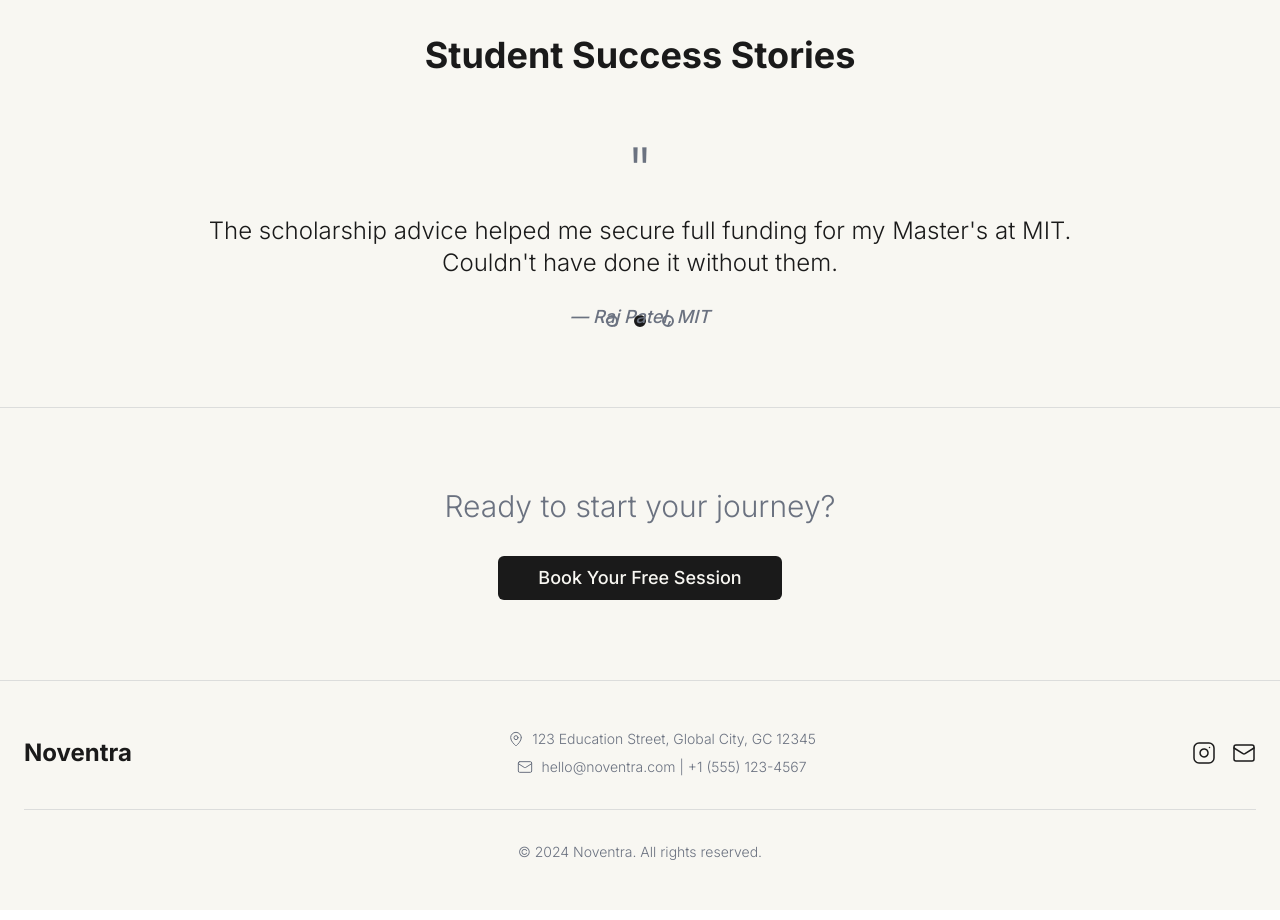
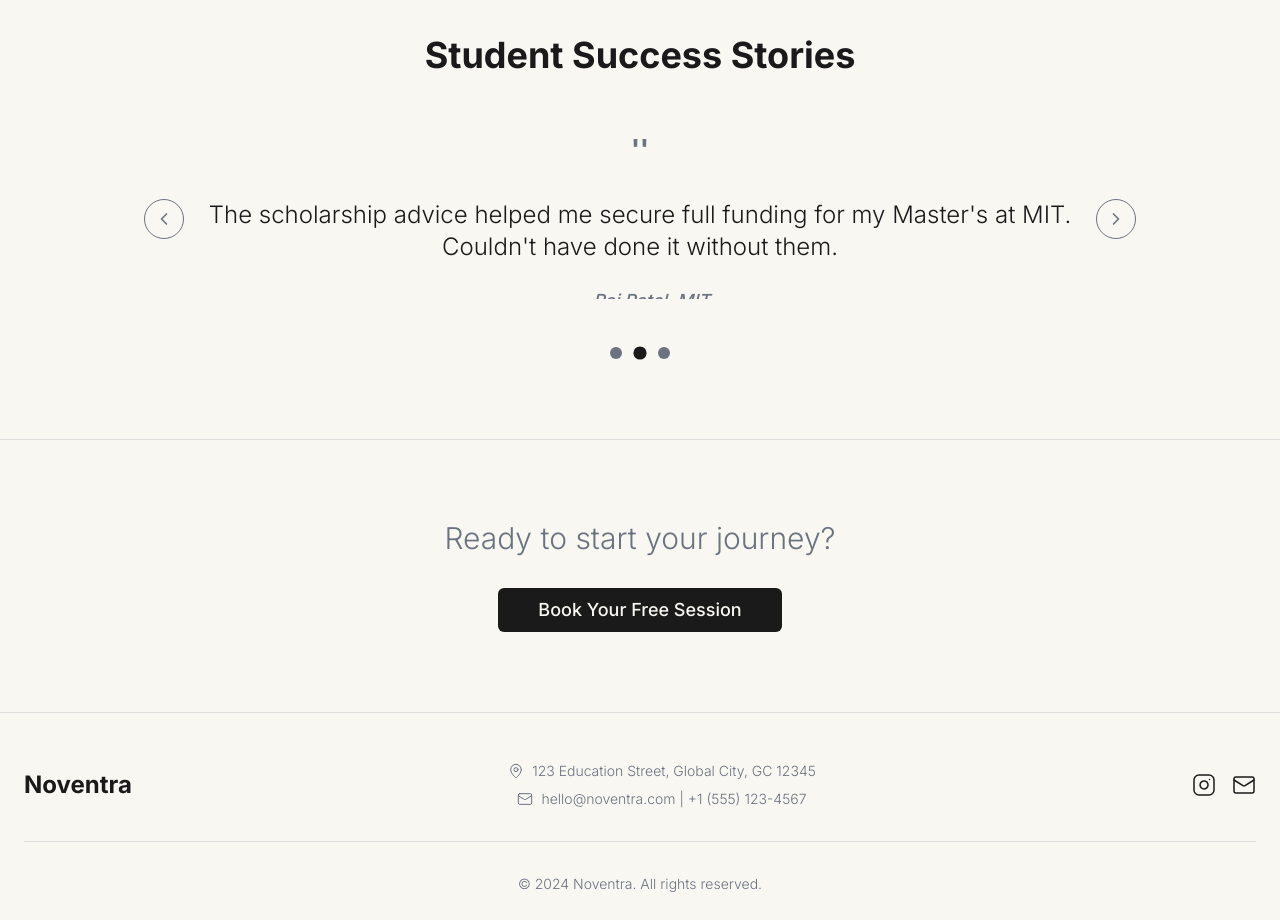
Before and after one commit to burakbayramin/global-edu-landing-page, a React (Vite) app: page / in a window 1280 px wide. Shown: the part 1840-2760 px from the top of the page. Built offline with nearby package versions, Linux system fonts and the light colour scheme.

Commit message:
Fix: Improve Student Success Stories carousel
Improved the styling and functionality of the Student Success Stories carousel.

```diff
--- a/src/components/Testimonials.tsx
+++ b/src/components/Testimonials.tsx
@@ -1,5 +1,6 @@
 
 import React, { useState, useEffect } from 'react';
+import { ChevronLeft, ChevronRight } from 'lucide-react';
 
 const testimonials = [
   {
@@ -22,10 +23,18 @@ const Testimonials = () => {
   useEffect(() => {
     const timer = setInterval(() => {
       setCurrentTestimonial((prev) => (prev + 1) % testimonials.length);
-    }, 4000);
+    }, 5000);
 
     return () => clearInterval(timer);
   }, []);
+
+  const nextTestimonial = () => {
+    setCurrentTestimonial((prev) => (prev + 1) % testimonials.length);
+  };
+
+  const prevTestimonial = () => {
+    setCurrentTestimonial((prev) => (prev - 1 + testimonials.length) % testimonials.length);
+  };
 
   return (
     <section className="w-full bg-off-white py-20">
@@ -33,37 +42,64 @@ const Testimonials = () => {
         <h2 className="font-geometric font-bold text-3xl md:text-4xl text-charcoal text-center mb-16">
           Student Success Stories
         </h2>
-        <div className="max-w-4xl mx-auto relative h-40 md:h-32">
+
+        <div className="max-w-4xl mx-auto relative">
+          {/* Navigation arrows */}
+          <button
+            onClick={prevTestimonial}
+            className="absolute left-0 top-1/2 -translate-y-1/2 -translate-x-12 w-10 h-10 rounded-full border border-mid-grey hover:border-charcoal transition-colors duration-300 flex items-center justify-center group"
+            aria-label="Previous testimonial"
+          >
+            <ChevronLeft size={20} className="text-mid-grey group-hover:text-charcoal transition-colors duration-300" />
+          </button>
+
+          <button
+            onClick={nextTestimonial}
+            className="absolute right-0 top-1/2 -translate-y-1/2 translate-x-12 w-10 h-10 rounded-full border border-mid-grey hover:border-charcoal transition-colors duration-300 flex items-center justify-center group"
+            aria-label="Next testimonial"
+          >
+            <ChevronRight size={20} className="text-mid-grey group-hover:text-charcoal transition-colors duration-300" />
+          </button>
+
+          {/* Testimonial content */}
+          <div className="relative h-48 md:h-40 overflow-hidden">
             {testimonials.map((testimonial, index) => (
               <div
                 key={index}
-              className={`absolute inset-0 text-center transition-opacity duration-1000 ${
-                index === currentTestimonial ? 'opacity-100' : 'opacity-0'
+                className={`absolute inset-0 text-center transition-all duration-500 ease-in-out ${
+                  index === currentTestimonial
+                    ? 'opacity-100 translate-x-0'
+                    : index < currentTestimonial
+                      ? 'opacity-0 -translate-x-full'
+                      : 'opacity-0 translate-x-full'
                 }`}
               >
+                <div className="flex flex-col justify-center h-full">
                   <div className="mb-4">
                     <span className="text-6xl text-mid-grey font-light leading-none">"</span>
                   </div>
-              <blockquote className="font-geometric font-light text-xl md:text-2xl text-charcoal mb-6 leading-relaxed">
+                  <blockquote className="font-geometric font-light text-xl md:text-2xl text-charcoal mb-6 leading-relaxed px-4">
                     {testimonial.quote}
                   </blockquote>
                   <cite className="font-geometric font-medium text-mid-grey text-lg">
                     — {testimonial.author}
                   </cite>
                 </div>
+              </div>
             ))}
+          </div>
         </div>
 
         {/* Testimonial indicators */}
-        <div className="flex justify-center space-x-4 mt-12">
+        <div className="flex justify-center space-x-3 mt-12">
           {testimonials.map((_, index) => (
             <button
               key={index}
               onClick={() => setCurrentTestimonial(index)}
-              className={`w-3 h-3 rounded-full transition-all duration-300 border-2 ${
+              className={`w-3 h-3 rounded-full transition-all duration-300 ${
                 index === currentTestimonial
-                  ? 'bg-charcoal border-charcoal'
-                  : 'bg-transparent border-mid-grey hover:border-charcoal'
+                  ? 'bg-charcoal scale-110'
+                  : 'bg-mid-grey hover:bg-charcoal hover:scale-105'
               }`}
               aria-label={`Go to testimonial ${index + 1}`}
             />
```
Lines whose indentation alone changed are shown as unchanged.
